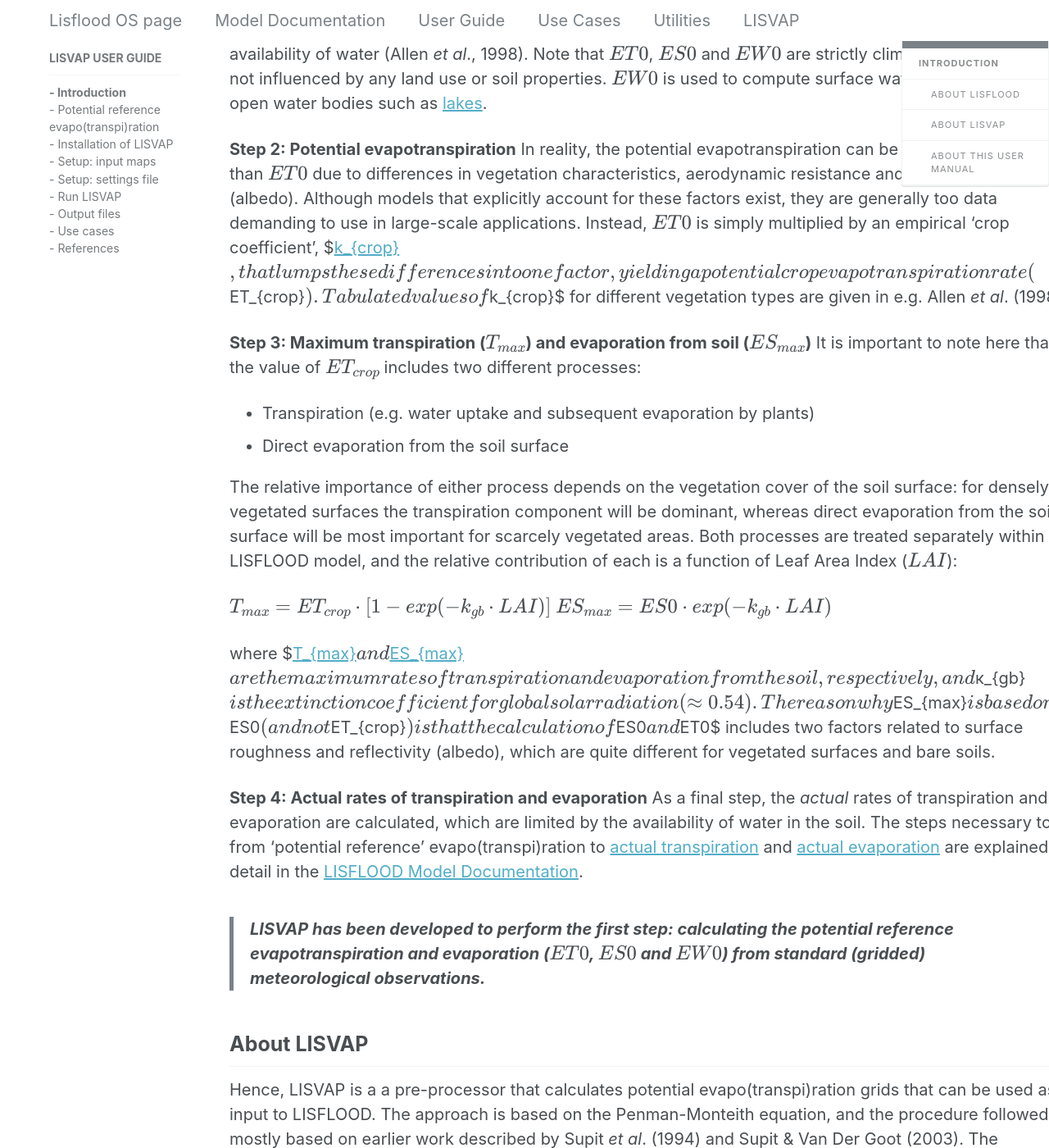
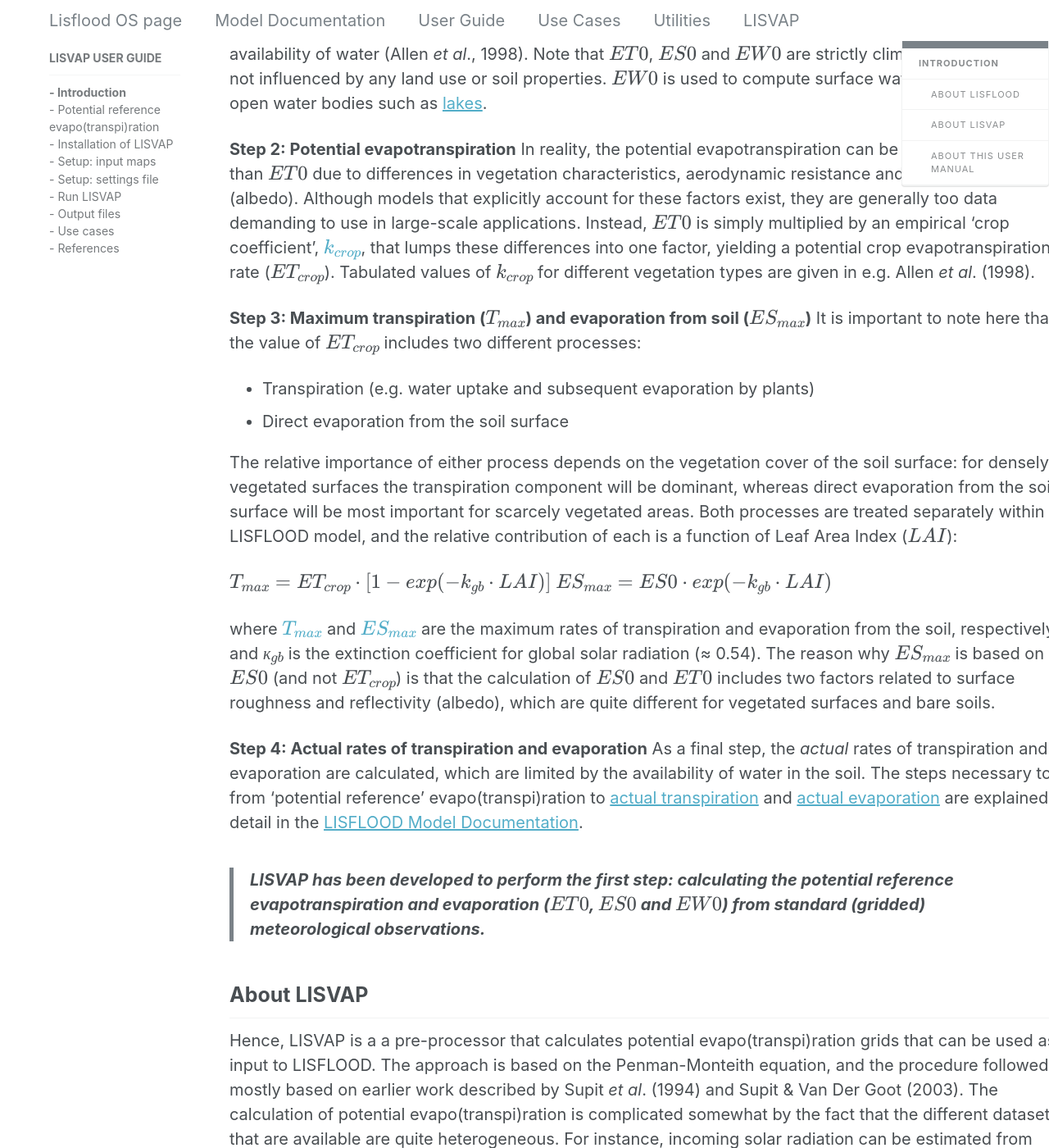
Before and after one commit to ec-jrc/lisflood-lisvap, a Jekyll site: the page built from 1_LISVAP_introduction/index.md, in a window 1280 px wide and 1400 px high, scrolled down 1523 px. Shown: the whole window at 82% size. Built offline with Jekyll 4.4.1, drawn with Linux system fonts in a browser that asks for light colours; nearby versions of some CDN libraries; our own code applies the rules of GitHub Pages for plain Markdown files; formulas are drawn with MathJax 3.

Commit message:
Update index.md

```diff
--- a/1_LISVAP_introduction/index.md
+++ b/1_LISVAP_introduction/index.md
@@ -17,7 +17,7 @@
 <br> First, $ET0$, $ES0$ and $EW0$ are calculated. The ‘potential reference’ evapotranspiration rate, $ET0$ is the evapotranspiration rate from a hypothetical reference vegetation with specific characteristics and unlimited availability of water (Allen *et al*., 1998). Note that $ET0$, $ES0$ and $EW0$  are strictly climatic variables; they are not influenced by any land use or soil properties. $EW0$ is used to compute surface water evaporation from open water bodies such as [lakes](https://ec-jrc.github.io/lisflood-model/3_02_optLISFLOOD_lakes/).
 
 **Step 2: Potential evapotranspiration**
-In reality, the potential evapotranspiration can be either higher or lower than $ET0$ due to differences in vegetation characteristics, aerodynamic resistance and surface reflectivity (albedo). Although models that explicitly account for these factors exist, they are generally too data demanding to use in large-scale applications. Instead, $ET0$ is simply multiplied by an empirical ‘crop coefficient’, $[k_{crop}](https://ec-jrc.github.io/lisflood-model/2_07_stdLISFLOOD_plant-water-uptake/)$, that lumps these differences into one factor, yielding a potential crop evapotranspiration rate ($ET_{crop}$). Tabulated values of $k_{crop}$ for different vegetation types are given in e.g. Allen *et al*. (1998).
+In reality, the potential evapotranspiration can be either higher or lower than $ET0$ due to differences in vegetation characteristics, aerodynamic resistance and surface reflectivity (albedo). Although models that explicitly account for these factors exist, they are generally too data demanding to use in large-scale applications. Instead, $ET0$ is simply multiplied by an empirical ‘crop coefficient’, [$k_{crop}$](https://ec-jrc.github.io/lisflood-model/2_07_stdLISFLOOD_plant-water-uptake/), that lumps these differences into one factor, yielding a potential crop evapotranspiration rate ($ET_{crop}$). Tabulated values of $k_{crop}$ for different vegetation types are given in e.g. Allen *et al*. (1998).
 
 **Step 3: Maximum transpiration ($T_{max}$) and evaporation from soil ($ES_{max}$)**
 It is important to note here that the value of $ET_{crop}$ includes two different processes:
@@ -29,7 +29,7 @@
 $$ T_{max}=ET_{crop} \cdot [1-exp(-k_{gb} \cdot LAI)] $$
 $$ ES_{max}= ES0 \cdot exp(-k_{gb} \cdot LAI)$$
 
-where $[T_{max}](https://ec-jrc.github.io/lisflood-model/2_07_stdLISFLOOD_plant-water-uptake/)$ and $[ES_{max}](https://ec-jrc.github.io/lisflood-model/2_08_stdLISFLOOD_soil-evaporation/)$ are the maximum rates of transpiration and evaporation from the soil, respectively, and $к_{gb}$ is the extinction coefficient for global solar radiation (≈ 0.54). The reason why $ES_{max}$ is based on $ES0$ (and not $ET_{crop}$) is that the calculation of $ES0$ and $ET0$ includes two factors related to surface roughness and reflectivity (albedo), which are quite different for vegetated surfaces and bare soils.
+where [$T_{max}$](https://ec-jrc.github.io/lisflood-model/2_07_stdLISFLOOD_plant-water-uptake/) and [$ES_{max}$](https://ec-jrc.github.io/lisflood-model/2_08_stdLISFLOOD_soil-evaporation/) are the maximum rates of transpiration and evaporation from the soil, respectively, and $к_{gb}$ is the extinction coefficient for global solar radiation (≈ 0.54). The reason why $ES_{max}$ is based on $ES0$ (and not $ET_{crop}$) is that the calculation of $ES0$ and $ET0$ includes two factors related to surface roughness and reflectivity (albedo), which are quite different for vegetated surfaces and bare soils.
 
 **Step 4: Actual rates of transpiration and evaporation**
 As a final step, the *actual* rates of transpiration and evaporation are calculated, which are limited by the availability of water in the soil.
```
